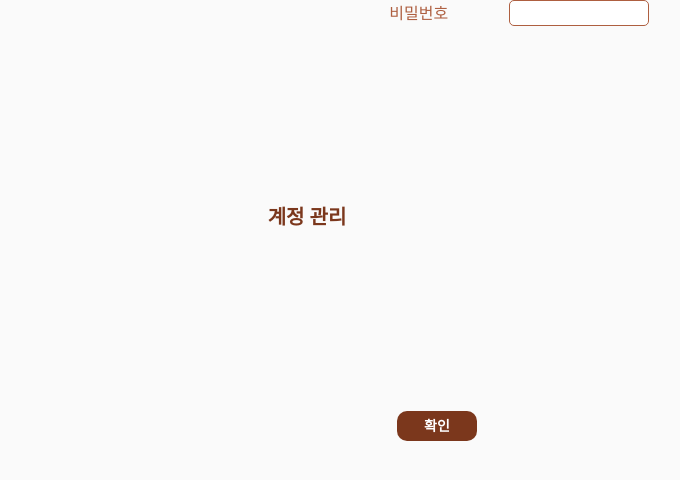
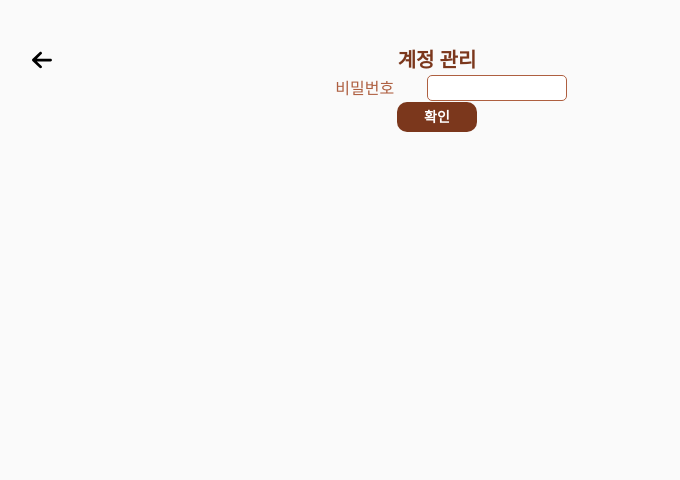
Before and after one commit to sunmingLee/Sai, a Vue app in the folder FrontEnd/: page /accountConfirm in a window 1280 px wide. Shown: the top 480 px of the page, without its empty margins (203-883 px from the left). Built offline with nearby package versions, Linux system fonts and the light colour scheme; a web font is replaced by a local one; what @vuepic/vue-datepicker would draw is missing.

Commit message:
Design: align

```diff
--- a/FrontEnd/src/components/FeedContent.vue
+++ b/FrontEnd/src/components/FeedContent.vue
@@ -167,6 +167,7 @@ export default {
     display: inline-block;
 }
 .feed-wrap {
+  height: 100%;
   width: 900px;
 
   .flex{
--- a/FrontEnd/src/views/AccountConfirmView.vue
+++ b/FrontEnd/src/views/AccountConfirmView.vue
@@ -1,10 +1,12 @@
 <template>
-    <div class="flex-wrap">
-        <HeaderTitle title="계정 관리"/>
-        <div class="input-wrap">
+    <div class="account-wrap">
+        <HeaderTitle :hasBack=true title="계정 관리"/>
+        <div class="flex">
             <InputBox inputSelect="input-box" :hasLabel="true" labelName="비밀번호" inputType="password" @inputCheck="inputPassword"/>
         </div>
-        <Button buttonClass="small positive" buttonText="확인" @click="confirmPassword"/>
+        <div class="flex">
+          <Button buttonClass="small positive" buttonText="확인" @click="confirmPassword"/>
+        </div>
     </div>
 </template>
 <script>
@@ -46,3 +48,14 @@ export default {
   }
 }
 </script>
+<style lang="scss" scoped>
+.account-wrap {
+  width: 900px;
+
+  .flex{
+    display: flex;
+    justify-content: center;
+    text-align: center;
+  }
+}
+</style>
```
